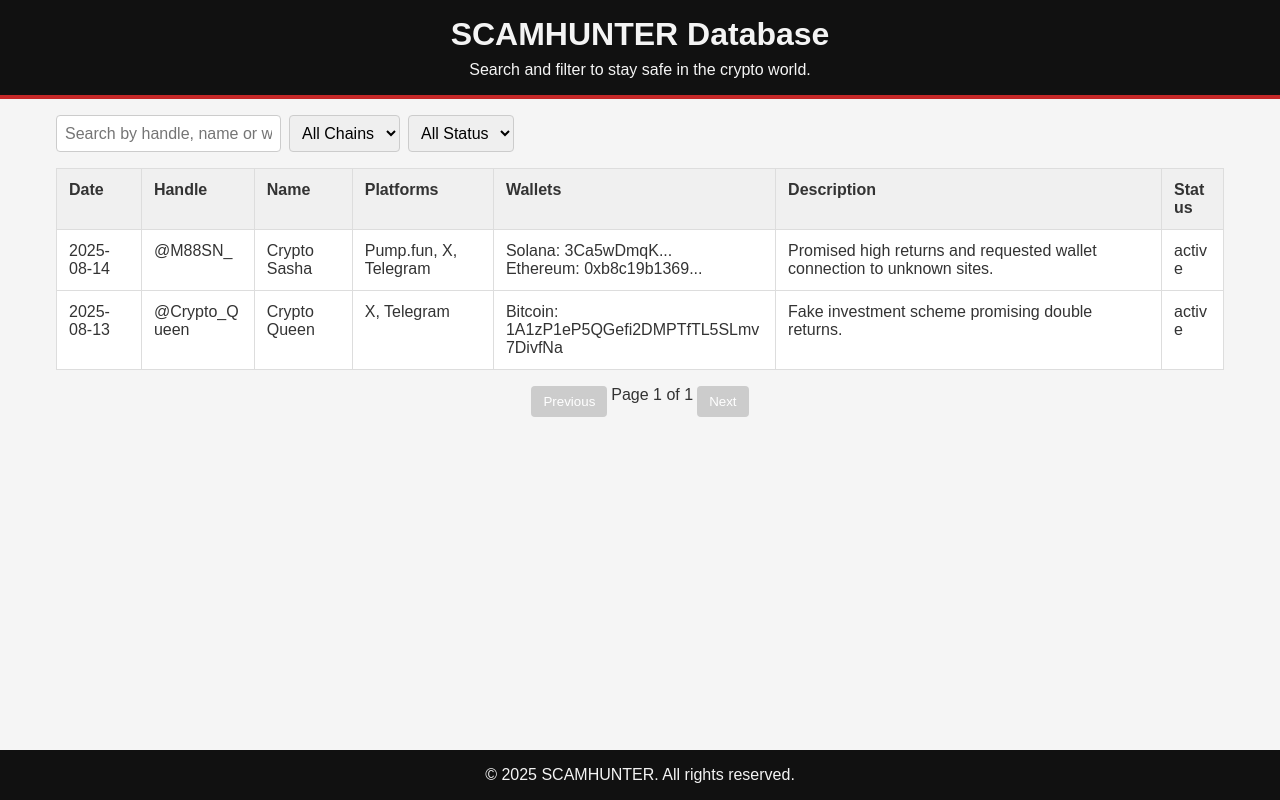
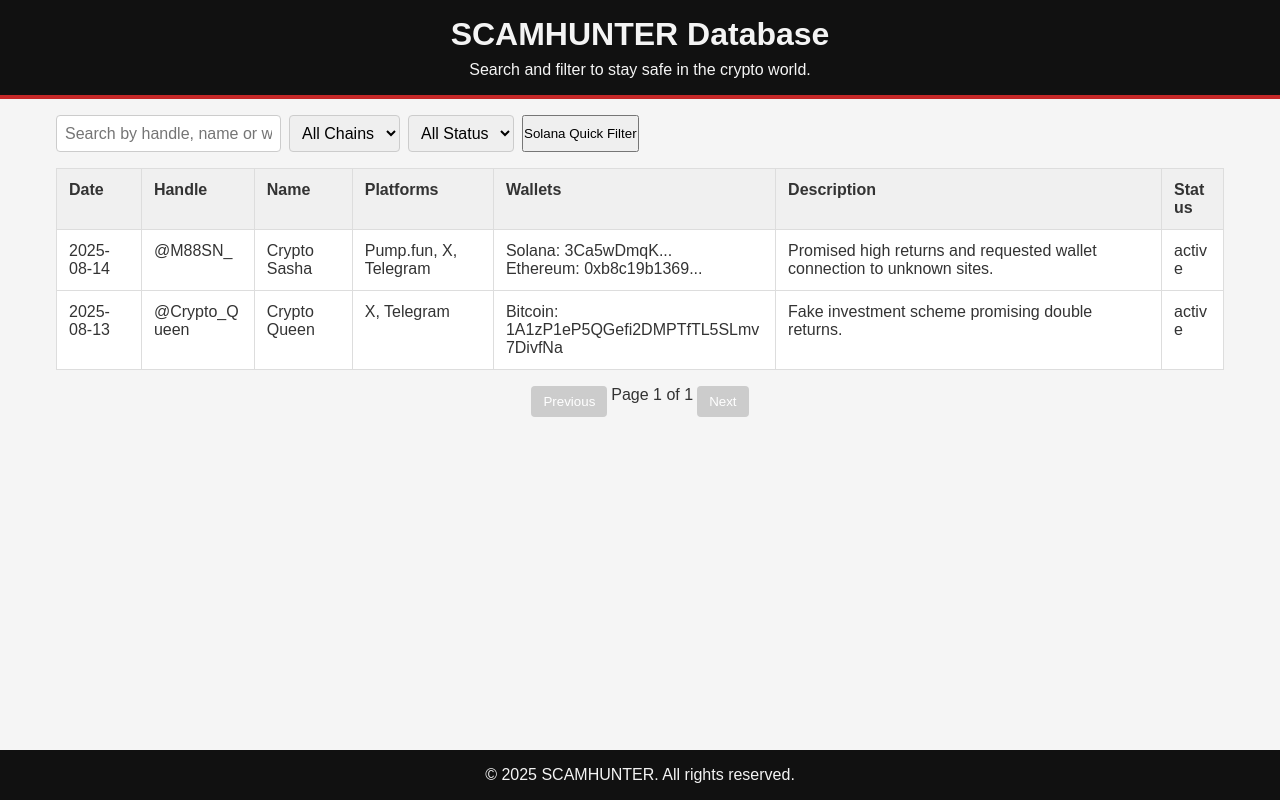
Before and after one commit to JohnnyRoXoR/scamhunter-db-site, a plain HTML site: page index.html in a window 1280 px wide. Drawn offline with Linux system fonts and the light colour scheme.

Commit message:
Update index.html to add Solana quick filter button

```diff
--- a/index.html
+++ b/index.html
@@ -26,6 +26,9 @@
                 <option value="active">Active</option>
                 <option value="blocked">Blocked</option>
             </select>
+
+            <!-- Quick filter button for Solana chain -->
+            <button id="filter-sol" type="button">Solana Quick Filter</button>
         </div>
         <table id="data-table">
             <thead>
```
